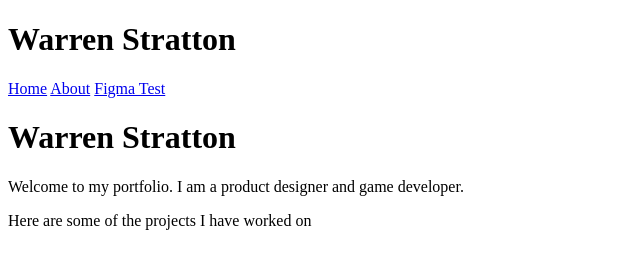
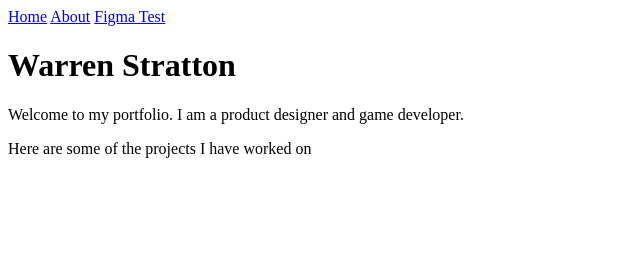
Before and after one commit to WarrenStr/WarrenStr.Github.io, a plain HTML site: page index.html in a window 1280 px wide. Shown: the whole page, without its empty margins (0-640 px from the left). Drawn offline with Linux system fonts and the light colour scheme.

Commit message:
removed header

```diff
--- a/index.html
+++ b/index.html
@@ -9,7 +9,6 @@
 <body>
     <u-container>
         <u-header>
-            <h1>Warren Stratton</h1>
             <nav>
                 <a href="index.html">Home</a>
                 <a href="about.html">About</a>
```
